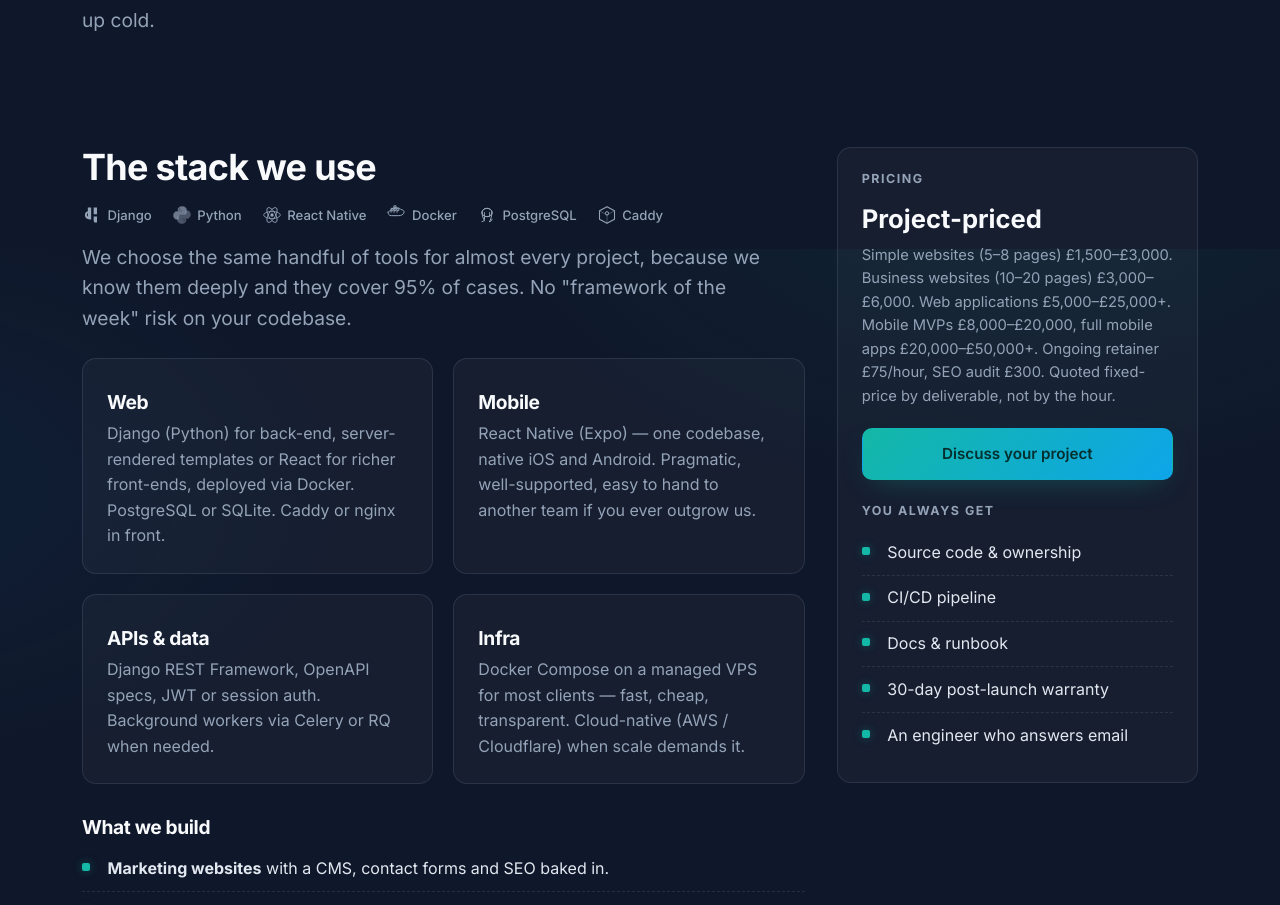
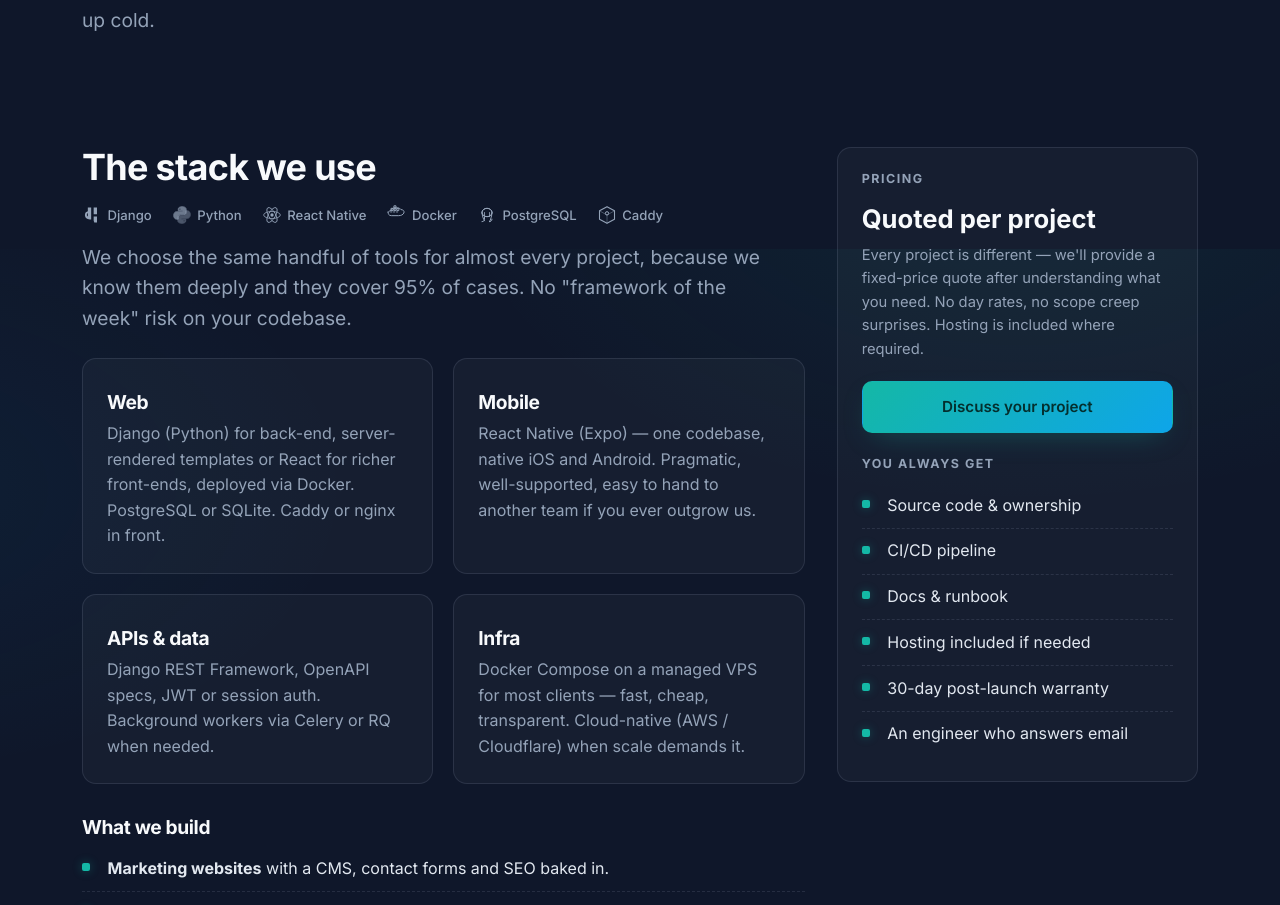
Before and after one commit to Comm4nd0/luma-tech-solutions, a Django app: page /services/development/ in a window 1280 px wide. Shown: the part 551-1456 px from the top of the page. Run offline with Django 5.2, Linux system fonts and the light colour scheme.

Commit message:
fix: replace specific dev pricing with quote-based copy
Development pricing is now "quoted per project" rather than publishing
specific ranges. Hosting included where needed is mentioned throughout.

Co-Authored-By: Claude Opus 4.6 <noreply@anthropic.com>

```diff
--- a/templates/pricing.html
+++ b/templates/pricing.html
@@ -38,8 +38,8 @@
       <div class="card card-glow fade-in">
         <div class="card-icon">{% include 'partials/_icons.html' with name='code' %}</div>
         <h3>App & Web Development</h3>
-        <p class="muted">Simple sites (5–8 pages) £1,500–£3,000. Business sites (10–20 pages) £3,000–£6,000. Web applications £5,000–£25,000+. Mobile apps from £8,000 (first release) and £20,000+ (full production). SEO audit £300, ongoing retainer £75/hour.</p>
-        <div class="price-line mt-2" style="font-size:1.6rem;font-weight:700;color:var(--fg-strong);">From £1,500</div>
+        <p class="muted">Every project is different — we quote fixed-price after a scoping conversation. Websites, web apps, mobile apps. Hosting included where needed.</p>
+        <div class="price-line mt-2" style="font-size:1.6rem;font-weight:700;color:var(--fg-strong);">Quoted per project</div>
         <a class="card-link" href="{% url 'service_development' %}">See details <span class="arrow">{% include 'partials/_icons.html' with name='arrow' %}</span></a>
       </div>
       <div class="card card-glow fade-in">
--- a/templates/services/development.html
+++ b/templates/services/development.html
@@ -79,14 +79,15 @@
 
       <aside class="sidebar fade-in">
         <h4>Pricing</h4>
-        <div class="price-line">Project-priced</div>
-        <p>Simple websites (5–8 pages) £1,500–£3,000. Business websites (10–20 pages) £3,000–£6,000. Web applications £5,000–£25,000+. Mobile MVPs £8,000–£20,000, full mobile apps £20,000–£50,000+. Ongoing retainer £75/hour, SEO audit £300. Quoted fixed-price by deliverable, not by the hour.</p>
+        <div class="price-line">Quoted per project</div>
+        <p>Every project is different — we'll provide a fixed-price quote after understanding what you need. No day rates, no scope creep surprises. Hosting is included where required.</p>
         <a href="{% url 'contact' %}" class="btn btn-primary">Discuss your project</a>
         <h4 style="margin-top:1.5rem;">You always get</h4>
         <ul class="bullets" style="margin-top:.5rem;">
           <li>Source code & ownership</li>
           <li>CI/CD pipeline</li>
           <li>Docs & runbook</li>
+          <li>Hosting included if needed</li>
           <li>30-day post-launch warranty</li>
           <li>An engineer who answers email</li>
         </ul>
```
Also changed, not shown: core/migrations/0003_seed_blog_posts.py.
